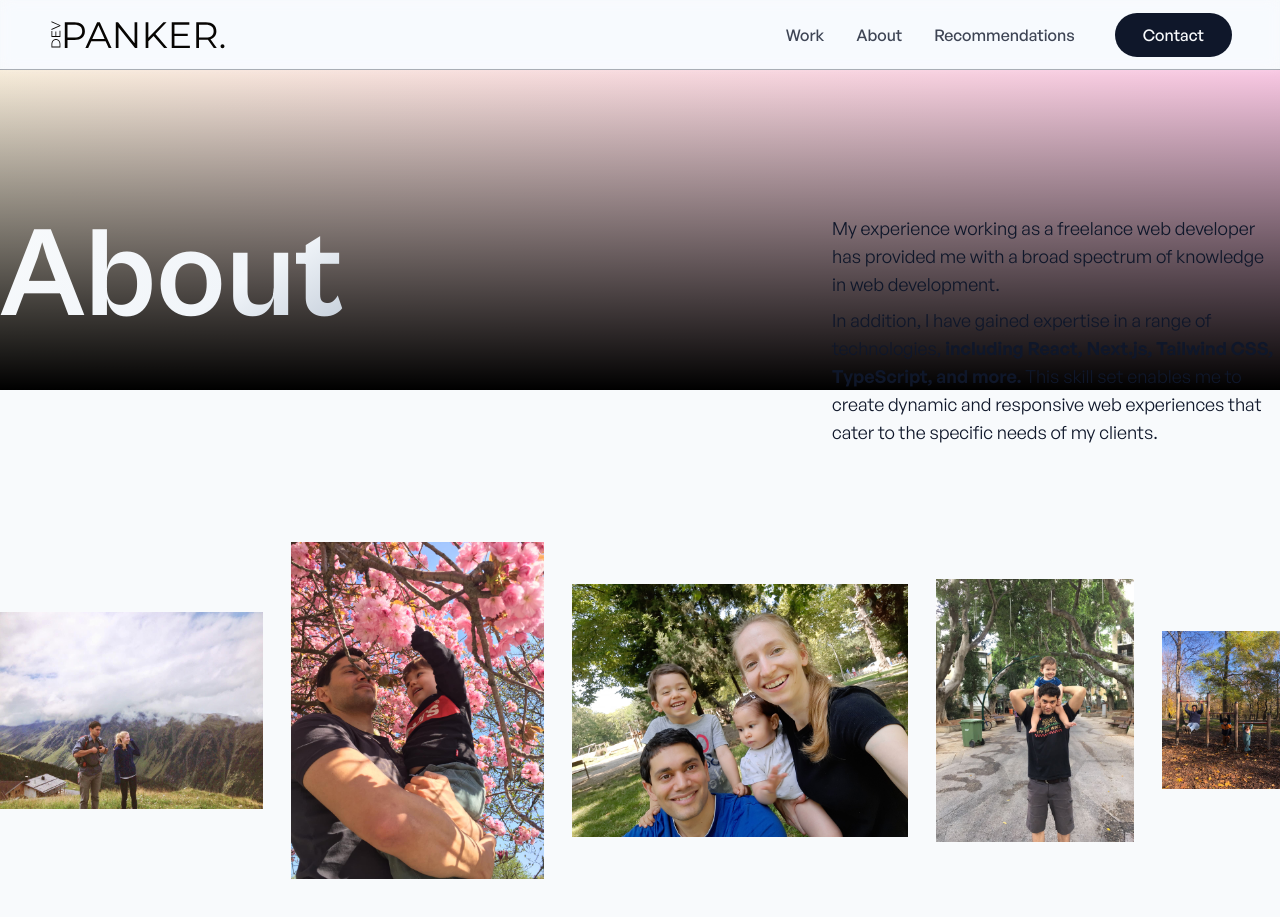
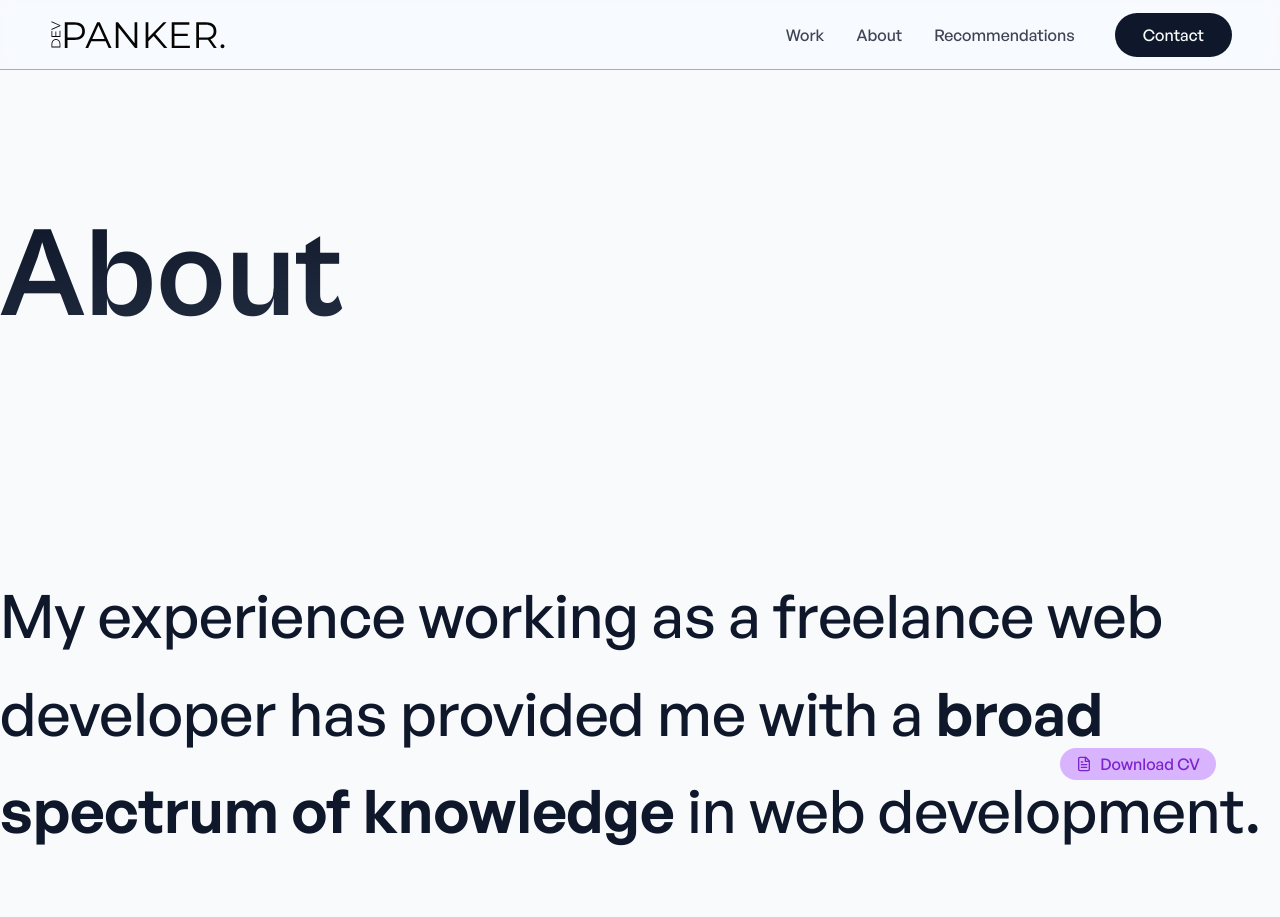
Before and after one commit to harelpanker/dev-next-13, a Next.js app: page /about in a window 1280 px wide. Shown: the top 917 px of the page. Built offline with nearby package versions, Linux system fonts and the light colour scheme.

Commit message:
start of about page

```diff
--- a/app/about/page.tsx
+++ b/app/about/page.tsx
@@ -1,6 +1,7 @@
 import Hero from '@/components/About/Hero';
 import Images from '@/components/About/Images';
-import Gradient from '@/components/ui/Gradient';
+import SkillsSection from '@/components/About/SkillsSection';
+import CvButton from '@/components/layout/CvButton';
 
 export const metadata = {
   title: 'About & Skills',
@@ -19,13 +20,12 @@ export const metadata = {
 
 export default async function Page() {
   return (
-    <div className='flex flex-col pt-16 md:pt-36 relative'>
-      <Gradient gradientType='type-3' />
+    <div className='flex flex-col gap-24 pt-16 md:pt-36 relative'>
+      <Hero />
+      <Images />
+      <SkillsSection />
 
-      <div className='flex flex-col gap-10 lg:gap-24'>
-        <Hero />
-        <Images />
-      </div>
+      <CvButton />
     </div>
   );
 }
--- a/components/About/Hero.tsx
+++ b/components/About/Hero.tsx
@@ -5,16 +5,22 @@ type HeroProps = {};
 
 const Hero: FC<HeroProps> = ({}) => {
   return (
-    <header>
-      <Container>
-        <div className='flex flex-col md:flex-row gap-3 justify-between'>
-          <h1 className='font-serif text-6xl md:text-9xl font-bold text-transparent bg-clip-text bg-gradient-to-br from-slate-50 via-slate-100 to-slate-400'>
+    <section>
+      <Container size='md'>
+        <div className='flex flex-col gap-8 lg:gap-56 justify-between'>
+          <h1 className='text-7xl md:text-9xl font-serif font-bold text-transparent bg-clip-text bg-gradient-to-br from-slate-900 via-slate-800 to-slate-700'>
             About
           </h1>
-          <div className='text-lg flex flex-col gap-2 w-full max-w-sm md:max-w-md'>
+          <div
+            style={{ lineHeight: 1.625 }}
+            className='text-2xl md:text-6xl font-medium flex flex-col gap-3 md:gap-8'>
             <p>
               My experience working as a freelance web developer has provided me
-              with a broad spectrum of knowledge in web development.
+              with a{' '}
+              <strong className='font-semibold'>
+                broad spectrum of knowledge
+              </strong>{' '}
+              in web development.
             </p>
             <p>
               In addition, I have gained expertise in a range of technologies,{' '}
@@ -27,7 +33,7 @@ const Hero: FC<HeroProps> = ({}) => {
           </div>
         </div>
       </Container>
-    </header>
+    </section>
   );
 };
 
--- /dev/null
+++ b/components/About/SkillsSection.tsx
@@ -0,0 +1,16 @@
+import { FC } from 'react';
+import Container from '../ui/Container';
+
+type SkillsSectionProps = {};
+
+const SkillsSection: FC<SkillsSectionProps> = ({}) => {
+  return (
+    <section>
+      <Container size='md'>
+        <h2 className='font-semibold text-3xl'>I know a thing or two on:</h2>
+      </Container>
+    </section>
+  );
+};
+
+export default SkillsSection;
--- a/components/work/Hero.tsx
+++ b/components/work/Hero.tsx
@@ -5,7 +5,7 @@ type HeroProps = {};
 
 const Hero: FC<HeroProps> = ({}) => {
   return (
-    <header>
+    <section>
       <Container size='md'>
         <div className='flex flex-col gap-8 lg:gap-56 justify-between'>
           <h1 className='text-7xl md:text-9xl font-serif font-bold text-transparent bg-clip-text bg-gradient-to-br from-slate-900 via-slate-800 to-slate-700'>
@@ -31,7 +31,7 @@ const Hero: FC<HeroProps> = ({}) => {
           </div>
         </div>
       </Container>
-    </header>
+    </section>
   );
 };
 
```
